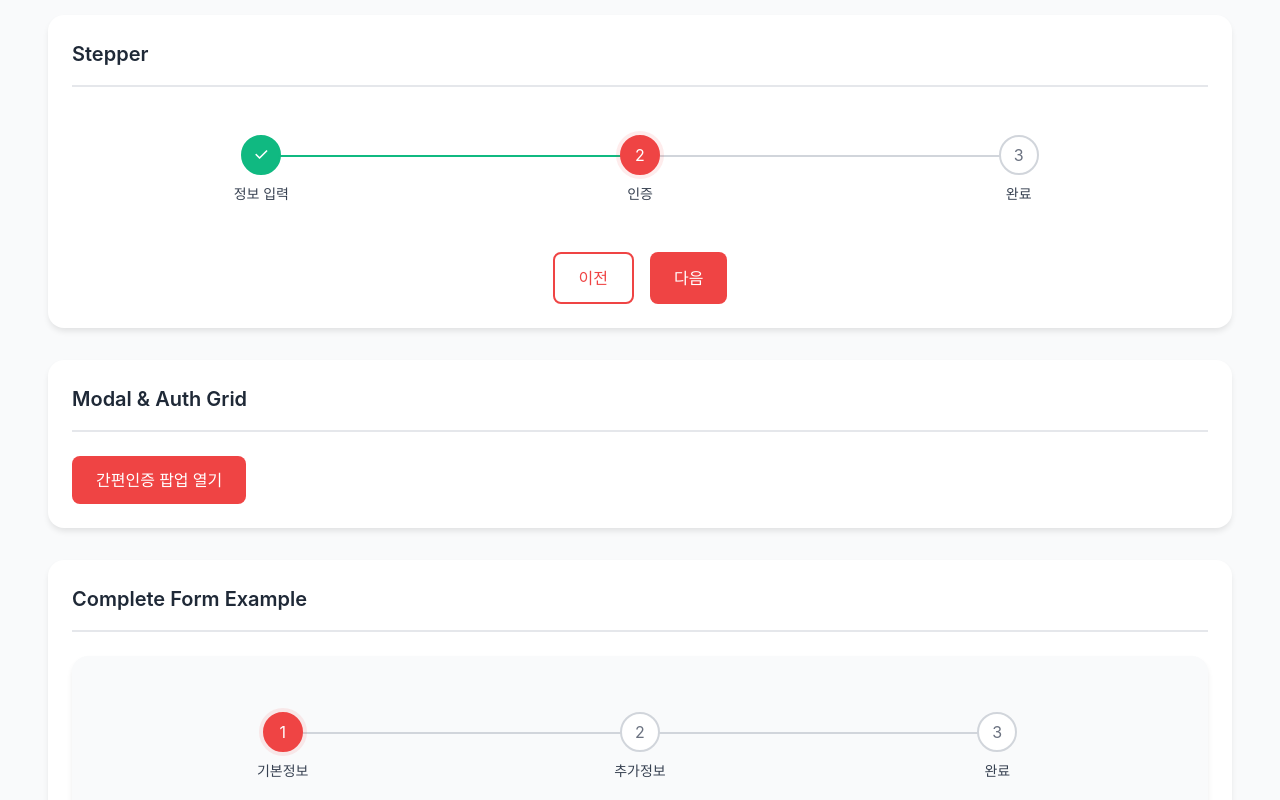
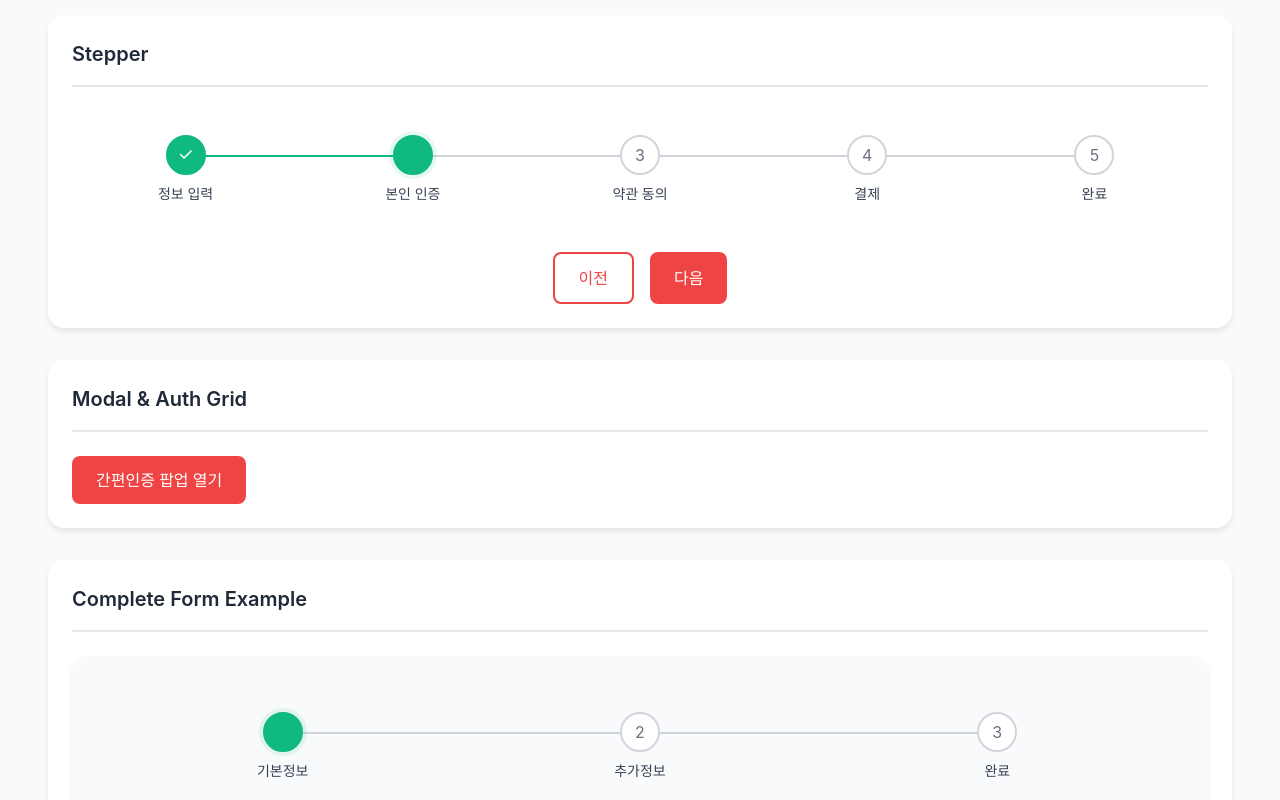
Before and after one commit to ehvzmf/pomodoro-app, a Vue app: page /publishing in a window 1280 px wide. Shown: the part 2160-2960 px from the top of the page. Built offline with nearby package versions, Linux system fonts and the light colour scheme.

Commit message:
feat: develop stepper design

```diff
--- a/src/components/publishing/BaseStepper.vue
+++ b/src/components/publishing/BaseStepper.vue
@@ -7,7 +7,7 @@
     >
       <div :class="['stepper__step', getStepClass(index)]">
         <span v-if="index < currentStep" class="stepper__check">✓</span>
-        <span v-else class="stepper__number">{{ index + 1 }}</span>
+        <span v-else-if="index > currentStep" class="stepper__number">{{ index + 1 }}</span>
       </div>
       <div class="stepper__label">{{ step }}</div>
       <div v-if="index < steps.length - 1" class="stepper__line" :class="{ 'stepper__line--active': index < currentStep }"></div>
@@ -86,10 +86,10 @@ const getStepClass = (index) => {
   }
 
   &--active {
-    border: 2px solid $primary-color;
-    background: $primary-color;
+    border: 2px solid $secondary-color;
+    background: $secondary-color;
     color: $white;
-    box-shadow: 0 0 0 4px rgba($primary-color, 0.1);
+    box-shadow: 0 0 0 4px rgba($secondary-color, 0.1);
   }
 
   &--completed {
--- a/src/components/publishing/PublishingShowcase.vue
+++ b/src/components/publishing/PublishingShowcase.vue
@@ -244,7 +244,7 @@
         <h2 class="section-title">Stepper</h2>
 
         <BaseStepper
-          :steps="['정보 입력', '인증', '완료']"
+          :steps="['정보 입력', '본인 인증', '약관 동의', '결제', '완료']"
           :current-step="currentStep"
         />
 
@@ -258,7 +258,7 @@
           </BaseButton>
           <BaseButton
             @click="nextStep"
-            :disabled="currentStep === 2"
+            :disabled="currentStep === 4"
           >
             다음
           </BaseButton>
@@ -431,7 +431,7 @@ const cityOptions = [
 const currentStep = ref(1)
 
 const nextStep = () => {
-  if (currentStep.value < 2) {
+  if (currentStep.value < 4) {
     currentStep.value++
   }
 }
```
